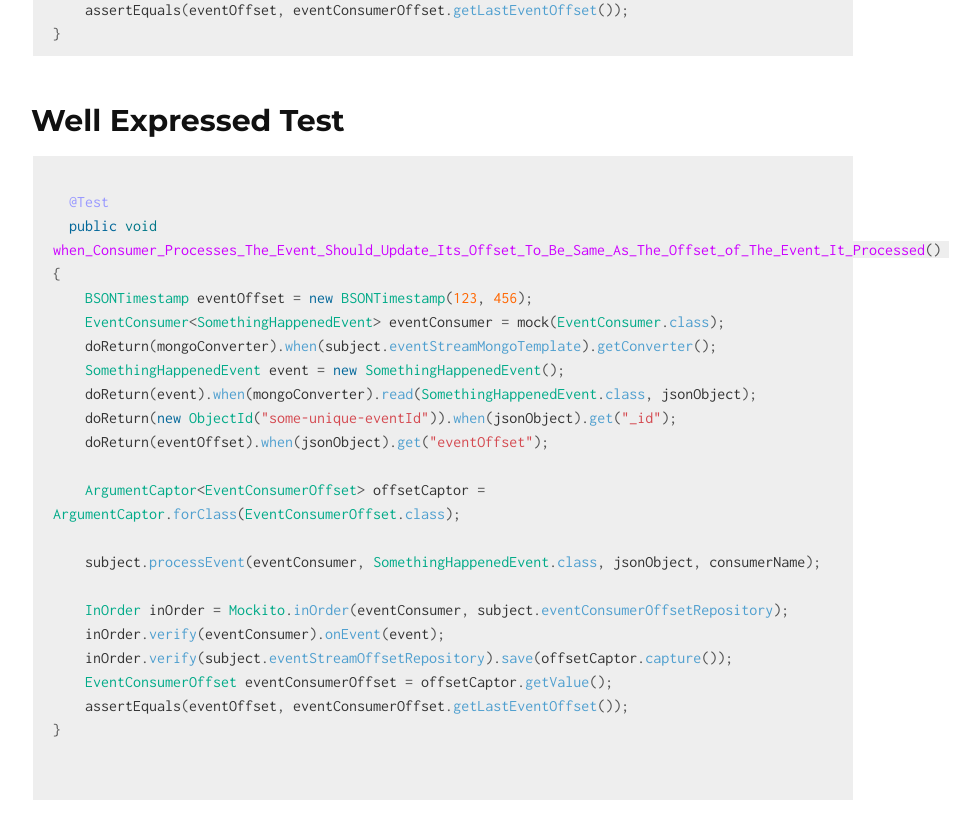
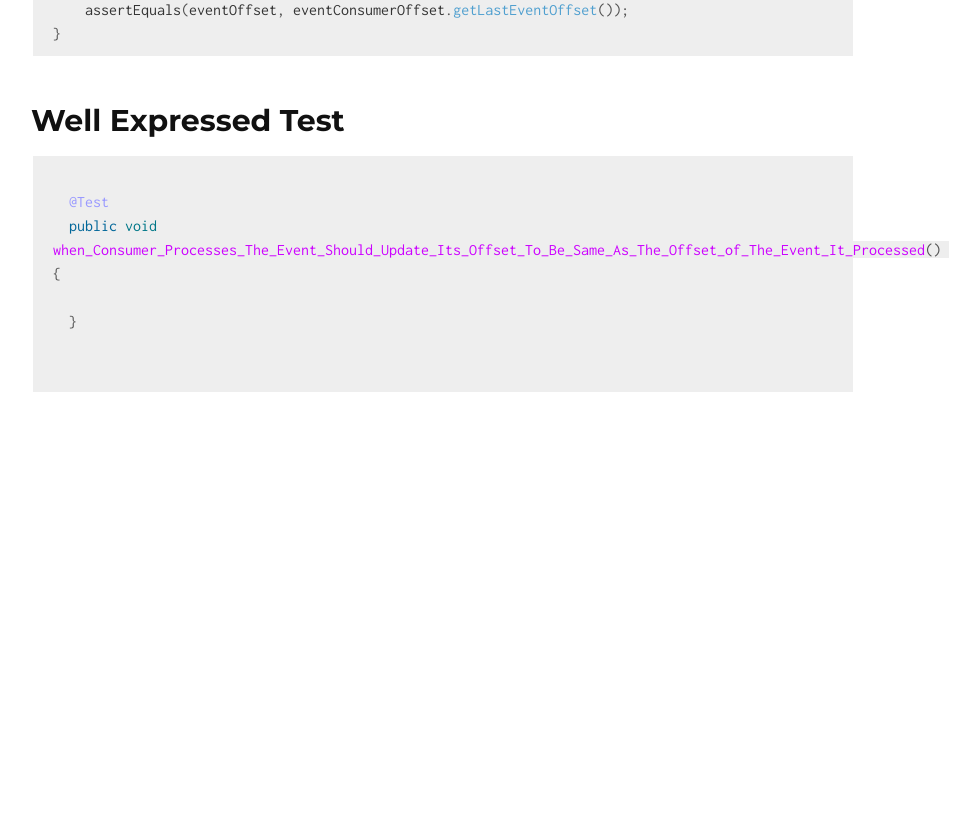
Before and after one commit to wetmanifesto/wetmanifesto.github.io, a Jekyll site: the page built from index.md, in a window 1280 px wide and 900 px high, scrolled down 931 px. Shown: the top 839 px of the window, without its empty margins (197-1177 px from the left). Built offline with Jekyll 4.4.1, drawn with Linux system fonts in a browser that asks for light colours; after the commit the page ends 1423 px from its top, so only the background shows below that.

Commit message:
removed notWET test

```diff
--- a/index.md
+++ b/index.md
@@ -39,24 +39,8 @@ layout: default
 
   @Test
   public void when_Consumer_Processes_The_Event_Should_Update_Its_Offset_To_Be_Same_As_The_Offset_of_The_Event_It_Processed() {
-    BSONTimestamp eventOffset = new BSONTimestamp(123, 456);
-    EventConsumer<SomethingHappenedEvent> eventConsumer = mock(EventConsumer.class);
-    doReturn(mongoConverter).when(subject.eventStreamMongoTemplate).getConverter();
-    SomethingHappenedEvent event = new SomethingHappenedEvent();
-    doReturn(event).when(mongoConverter).read(SomethingHappenedEvent.class, jsonObject);
-    doReturn(new ObjectId("some-unique-eventId")).when(jsonObject).get("_id");
-    doReturn(eventOffset).when(jsonObject).get("eventOffset");
 
-    ArgumentCaptor<EventConsumerOffset> offsetCaptor = ArgumentCaptor.forClass(EventConsumerOffset.class);
-
-    subject.processEvent(eventConsumer, SomethingHappenedEvent.class, jsonObject, consumerName);
-
-    InOrder inOrder = Mockito.inOrder(eventConsumer, subject.eventConsumerOffsetRepository);
-    inOrder.verify(eventConsumer).onEvent(event);
-    inOrder.verify(subject.eventStreamOffsetRepository).save(offsetCaptor.capture());
-    EventConsumerOffset eventConsumerOffset = offsetCaptor.getValue();
-    assertEquals(eventOffset, eventConsumerOffset.getLastEventOffset());
-}
+  }
 
 
 ~~~
```
